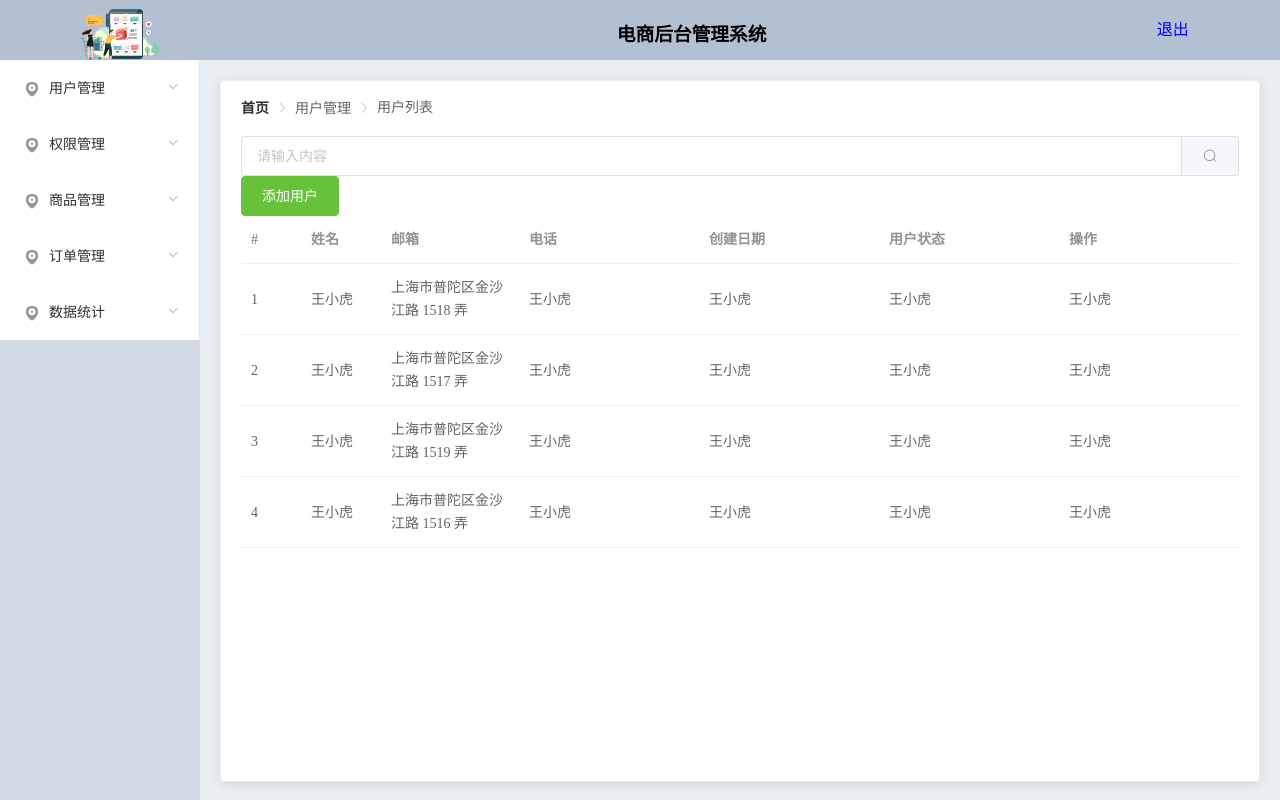
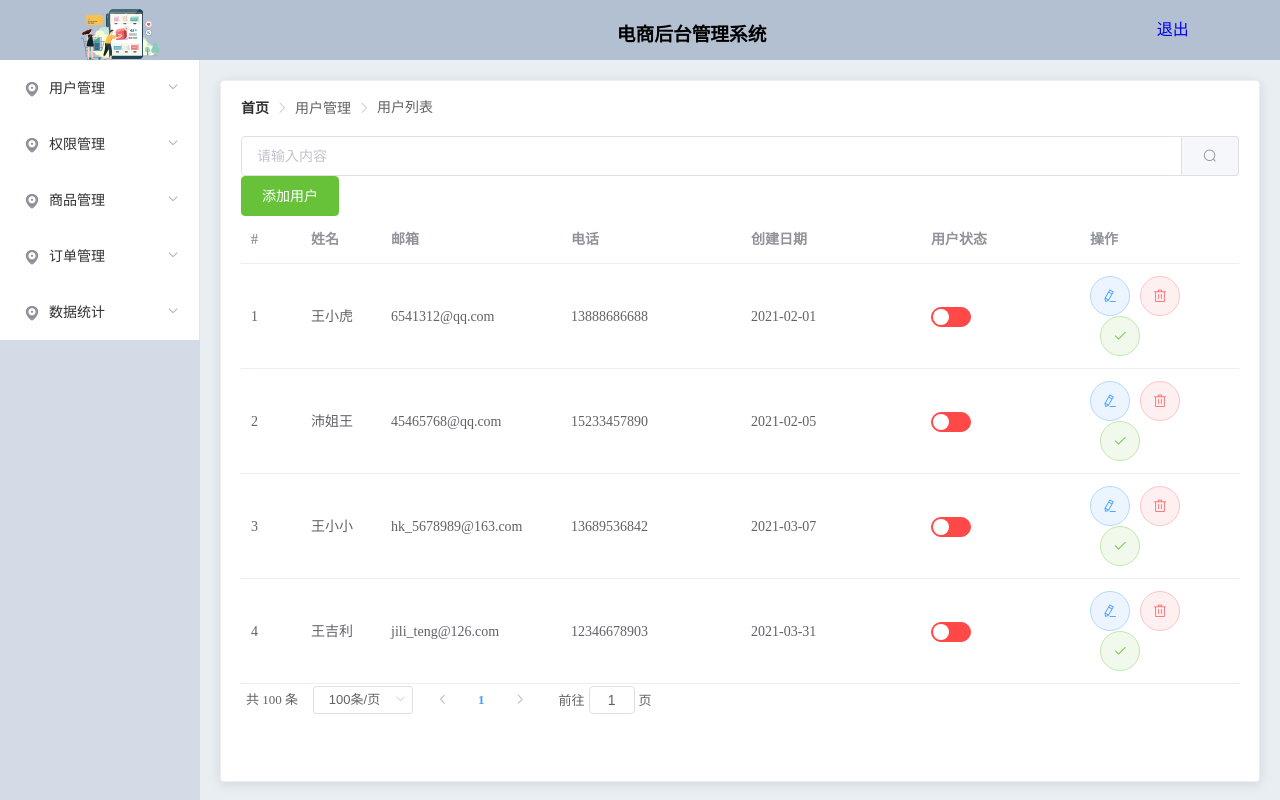
Before and after one commit to Hiohk/vue_shop_admin, a Vue app: page /#/users in a window 1280 px wide. Built offline with nearby package versions, Linux system fonts and the light colour scheme; no server answers.

Commit message:
配置API和跨域请求代理，设计用户列表

```diff
--- a/package.json
+++ b/package.json
@@ -12,6 +12,7 @@
   "dependencies": {
     "axios": "^0.21.1",
     "element-ui": "^2.15.1",
+    "moment": "^2.29.1",
     "vue": "^2.5.2",
     "vue-axios": "^3.2.4",
     "vue-router": "^3.0.1"
--- a/src/components/users/users.vue
+++ b/src/components/users/users.vue
@@ -9,16 +9,18 @@
     <el-row class="searchRow">
       <el-col>
         <el-input
+        @clear="loadUserList()"
+        clearable
         placeholder="请输入内容"
         v-model="query"
         class="inputSearch">
-          <el-button slot="append" icon="el-icon-search"></el-button>
+          <el-button @click="searchUser()" slot="append" icon="el-icon-search"></el-button>
         </el-input>
-        <el-button type="success">添加用户</el-button>
+        <el-button type="success" @click="showAddUserDiag()">添加用户</el-button>
       </el-col>
     </el-row>
     <el-table
-      :data="tableData"
+      :data="userList"
       style="width: 100%">
       <el-table-column
         type="index"
@@ -26,35 +28,109 @@
         width="60">
       </el-table-column>
       <el-table-column
-        prop="name"
+        prop="username"
         label="姓名"
         width="80">
       </el-table-column>
       <el-table-column
-        prop="address"
-        label="邮箱">
+        prop="email"
+        label="邮箱"
+        width="180">
       </el-table-column>
       <el-table-column
-        prop="name"
+        prop="mobile"
         label="电话"
         width="180">
       </el-table-column>
       <el-table-column
-        prop="name"
+        prop="create_time"
         label="创建日期"
         width="180">
+        <!-- <template slot-scope="userList">
+          {{userList.row.create_time | fmtDate}}
+        </template> -->
       </el-table-column>
       <el-table-column
-        prop="name"
-        label="用户状态"
-        width="180">
+        prop="mg_state"
+        label="用户状态">
+        <template slot-scope="scope">
+          <el-switch
+            v-model="scope.row.mg_state"
+            active-color="#13ce66"
+            inactive-color="#ff4949">
+          </el-switch>
+        </template>
       </el-table-column>
       <el-table-column
-        prop="name"
-        label="操作"
-        width="180">
+        prop="operation"
+        label="操作">
+        <template slot-scope="scope">
+            <el-button
+            plain
+            type="primary"
+            icon="el-icon-edit"
+            circle
+            @click="showEditUserMessage()"
+            ></el-button>
+            <el-button
+            plain
+            type="danger"
+            icon="el-icon-delete"
+            circle
+            @click="showDeleteUserMessage(scope.row.id)"
+            ></el-button>
+            <el-button plain type="success" icon="el-icon-check" circle></el-button>
+        </template>
       </el-table-column>
     </el-table>
+    <el-pagination
+      @size-change="handleSizeChange"
+      @current-change="handleCurrentChange"
+      :current-page="pagenum"
+      :page-sizes="[10, 20, 50, 100]"
+      :page-size="100"
+      layout="total, sizes, prev, pager, next, jumper"
+      :total="100">
+    </el-pagination>
+    <!--添加用户的 对话框 -->
+    <el-dialog title="添加用户" :visible.sync="dialogFormVisibleAdd">
+    <el-form :model="form">
+      <el-form-item label="用户名" label-width="80px">
+        <el-input v-model="form.username" autocomplete="off"></el-input>
+      </el-form-item>
+      <el-form-item label="密码" label-width="80px">
+        <el-input v-model="form.password" autocomplete="off"></el-input>
+      </el-form-item>
+      <el-form-item label="邮箱" label-width="80px">
+        <el-input v-model="form.email" autocomplete="off"></el-input>
+      </el-form-item>
+      <el-form-item label="电话" label-width="80px">
+        <el-input v-model="form.mobile" autocomplete="off"></el-input>
+      </el-form-item>
+    </el-form>
+    <div slot="footer" class="dialog-footer">
+      <el-button @click="dialogFormVisibleAdd = false">取 消</el-button>
+      <el-button type="primary" @click="addUser()">确 定</el-button>
+    </div>
+  </el-dialog>
+  <!-- 编辑用户的对话框 -->
+  <el-dialog title="编辑用户" :visible.sync="dialogFormVisibleEdit">
+    <el-form :model="form">
+      <el-form-item label="用户名" label-width="80px">
+        <el-input v-model="form.username" autocomplete="off"></el-input>
+      </el-form-item>
+      <el-form-item label="邮箱" label-width="80px">
+        <el-input v-model="form.email" autocomplete="off"></el-input>
+      </el-form-item>
+      <el-form-item label="电话" label-width="80px">
+        <el-input v-model="form.mobile" autocomplete="off"></el-input>
+      </el-form-item>
+    </el-form>
+    <div slot="footer" class="dialog-footer">
+      <el-button @click="dialogFormVisibleEdit = false">取 消</el-button>
+      <el-button type="primary" @click="dialogFormVisibleEdit = false">确 定</el-button>
+    </div>
+  </el-dialog>
   </el-card>
 </template>
 
@@ -63,29 +139,43 @@ export default {
   data() {
     return {
       query: '',
-      pagenum: 2,
-      tableData: [
+      pagenum: 1,
+      pagesize: 2,
+      total: -1,
+      dialogFormVisibleAdd: false,//添加对话框属性
+      dialogFormVisibleEdit: false,
+      userList: [
         {
-          date: '2016-05-02',
-          name: '王小虎',
-          address: '上海市普陀区金沙江路 1518 弄'
+          username: '王小虎',
+          email: '6541312@qq.com',
+          mobile: '13888686688',
+          create_time: '2021-02-01',
+        },
+         {
+          username: '沛姐王',
+          email: '45465768@qq.com',
+          mobile: '15233457890',
+          create_time: '2021-02-05',
         },
         {
-          date: '2016-05-04',
-          name: '王小虎',
-          address: '上海市普陀区金沙江路 1517 弄'
+          username: '王小小',
+          email: 'hk_5678989@163.com',
+          mobile: '13689536842',
+          create_time: '2021-03-07',
         },
         {
-          date: '2016-05-01',
-          name: '王小虎',
-          address: '上海市普陀区金沙江路 1519 弄'
-        },
-        {
-          date: '2016-05-03',
-          name: '王小虎',
-          address: '上海市普陀区金沙江路 1516 弄'
+          username: '王吉利',
+          email: 'jili_teng@126.com',
+          mobile: '12346678903',
+          create_time: '2021-03-31',
         }
-      ]
+      ],
+      form: {
+          username: '',
+          password: '',
+          email: '',
+          mobile: ''
+      }
     }
   },
   created() {
@@ -100,6 +190,78 @@ export default {
       this.$http.defaults.headers.common['Authorization'] = AUTH_TOKEN;
       const res = await this.$http.get(`users?query=${this.query}&pagenum=${this.pagenum}&pagesize=${this.pagesize}`,)
       console.log(res);
+      const {meta:{status,msg},data:{users,total}} = res.data;
+      if (status === 200) {
+      //给表格数据赋值，给total赋值，提示
+        this.userList = users;
+        this.total = total;
+        // this.$message.success(msg);
+        this.pagenum = 1;
+      } else {
+        this.$message.warning(msg);
+      }
+    },
+    handleSizeChange(val) {
+        console.log(`每页 ${val} 条`);
+        this.pagesize = val;
+        // this.pagenum = 1;
+        this.getUserList()
+    },
+    handleCurrentChange(val) {
+      console.log(`当前页: ${val}`);
+      this.pagenum = val;
+
+      this.getUserList()
+    },
+    searchUser() {
+      this.getUserList()
+    },
+    //清空搜索框，重新获取数据
+    loadUserList() {
+      this.getUserList()
+    },
+    showAddUserDiag() {
+      this.dialogFormVisibleAdd = true;
+    },
+    async addUser() {
+      const res = await this.$http.post(`users`,this.form)
+      console.log(res);
+      const {meta:{status,msg},data} = res.data;
+      if (status === 201) {
+        this.$message.success(msg);
+        //更新视图
+        this.getUserList()
+        //清空文本框
+        this.form = {}
+        //关闭对话框？？
+      } else {
+        this.$message.warning(msg);
+      }
+    },
+    //删除用户信息
+    showDeleteUserMessage(userId) {
+      this.$confirm('此操作将永久删除该文件, 是否继续?', '提示', {
+          confirmButtonText: '确定',
+          cancelButtonText: '取消',
+          type: 'warning'
+      }).then(async() => {
+        const res = await this.$http.delete(`users/${userId}`);
+        if (res.data.meta.status === 200) {
+          this.getUserList()
+          this.$message({
+          type: 'success',
+          message: '删除成功!'
+        });
+        }
+      }).catch(() => {
+        this.$message({
+          type: 'info',
+          message: '已取消删除'
+        });
+      });
+    },
+    showEditUserMessage() {
+      this.dialogFormVisibleEdit = true;
     }
   }
 }
--- a/src/main.js
+++ b/src/main.js
@@ -8,11 +8,17 @@ import 'element-ui/lib/theme-chalk/index.css'
 import '@/assets/css/reset.css'
 import axios from 'axios'
 import MyServerHttp from '@/plugins/http.js'
+import moment from 'moment'
 
 // Vue.prototype.$axios = axios
 Vue.use(ElementUI)
 Vue.config.productionTip = false
 Vue.use(MyServerHttp)//安装插件
+
+//全局过滤器
+Vue.filter('fmtDate',(v)=>{
+  return moment(v).form('YYYY-MM-DD')
+})
 
 /* eslint-disable no-new */
 new Vue({
--- a/src/plugins/http.js
+++ b/src/plugins/http.js
@@ -2,7 +2,8 @@ import axios from 'axios'
 
 const MyHttpServer = {}
 MyHttpServer.install = (Vue) => {
-  axios.defaults.baseURL = 'http://127.0.0.1:8888/api/private/v1/'
+  // axios.defaults.baseURL = 'http://127.0.0.1:8888/api/private/v1/'
+  axios.defaults.baseURL = 'http://www.ysqorz.top:8888/api/private/v1/'
 
   // 添加实例方法
   Vue.prototype.$http = axios
```
Also changed, not shown: config/index.js (+7 -7 lines), 1 other file (tests, documents, lock files or other folders).
